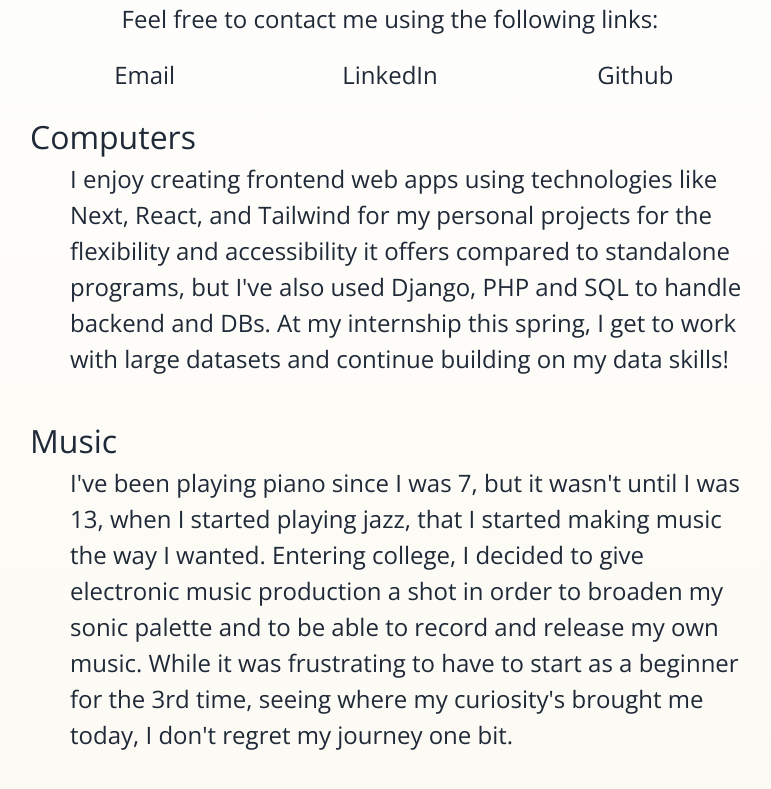
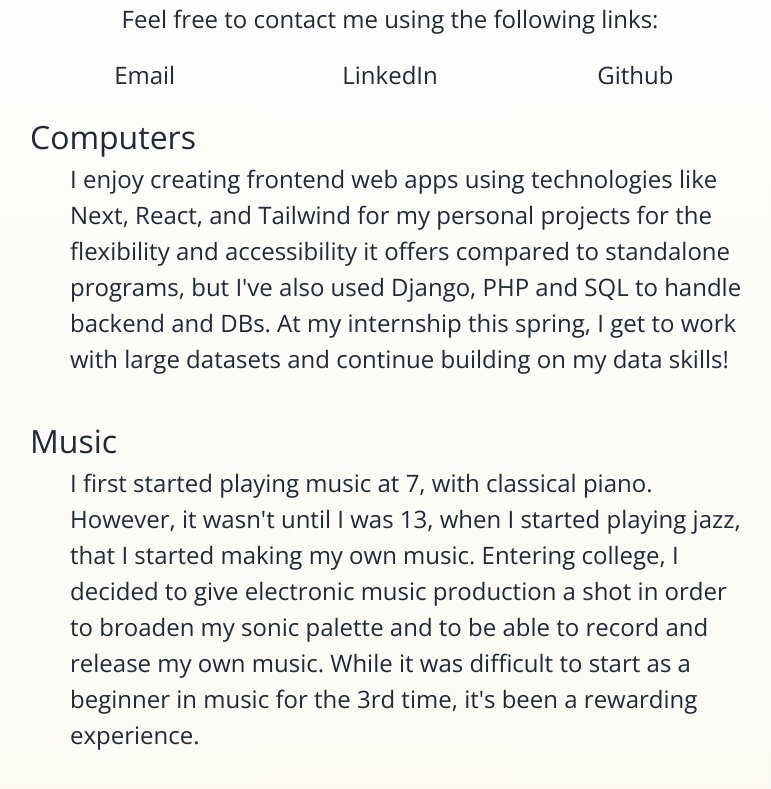
Before and after one commit to 03kkim/kyusite, a Next.js app: page /about in a window 1280 px wide. Shown: the part 307-1096 px from the top of the page, without its empty margins (250-1021 px from the left). Built offline with nearby package versions, Linux system fonts and the light colour scheme.

Commit message:
Update bio

```diff
--- a/pages/about.js
+++ b/pages/about.js
@@ -60,14 +60,13 @@ function About() {
         </p>
         <div className="text-[32px]">Music</div>
         <p className="pl-10 pb-10 text-[24px]">
-          I&apos;ve been playing piano since I was 7, but it wasn&apos;t until I
-          was 13, when I started playing jazz, that I started making music the
-          way I wanted. Entering college, I decided to give electronic music
-          production a shot in order to broaden my sonic palette and to be able
-          to record and release my own music. While it was frustrating to have
-          to start as a beginner for the 3rd time, seeing where my
-          curiosity&apos;s brought me today, I don&apos;t regret my journey one
-          bit.
+          I first started playing music at 7, with classical piano. However, it
+          wasn&apos;t until I was 13, when I started playing jazz, that I
+          started making my own music. Entering college, I decided to give
+          electronic music production a shot in order to broaden my sonic
+          palette and to be able to record and release my own music. While it
+          was difficult to start as a beginner in music for the 3rd time,
+          it&apos;s been a rewarding experience.
         </p>
         {/* Make this a blog post or smth idk */}
         {/* <div className="text-[32px]">Computers and Music</div>
--- a/pages/index.tsx
+++ b/pages/index.tsx
@@ -14,13 +14,20 @@ export default function Home() {
     <div className="bg justify-between">
       <Header />
 
-      <div className="grid grid-cols-1 grid-rows-2 gap-0 place-content-center justify-items-center h-screen w-screen">
+      <div className="grid grid-cols-1 grid-rows-2 gap-0 place-content-center justify-items-center h-screen">
         {/* <div className="drop-shadow-2xl"> */}
-        <Image
-          className=" justify-center mt-10 px-5 clip-circle"
+        {/* <Image
+          className="invisible xs:visible justify-center mt-10 px-5 clip-circle"
           src={profilePic}
           // width={565}
           height={380}
+          alt="kyusite thumbnail"
+        /> */}
+        <Image
+          className="visible xs:invisible  justify-content-center mt-10 px-5 clip-circle"
+          src={profilePic}
+          // width={565}
+          height={360}
           alt="kyusite thumbnail"
         />
         {/* </div> */}
```
